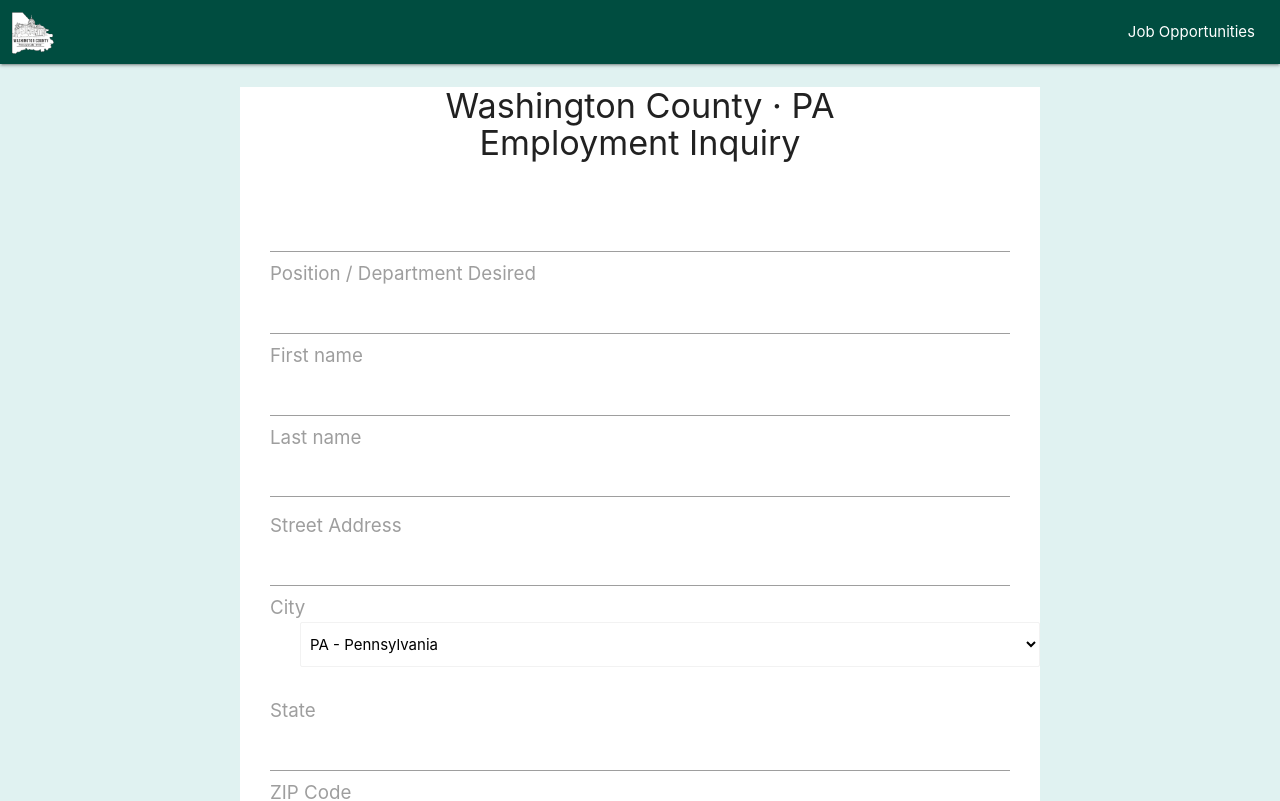
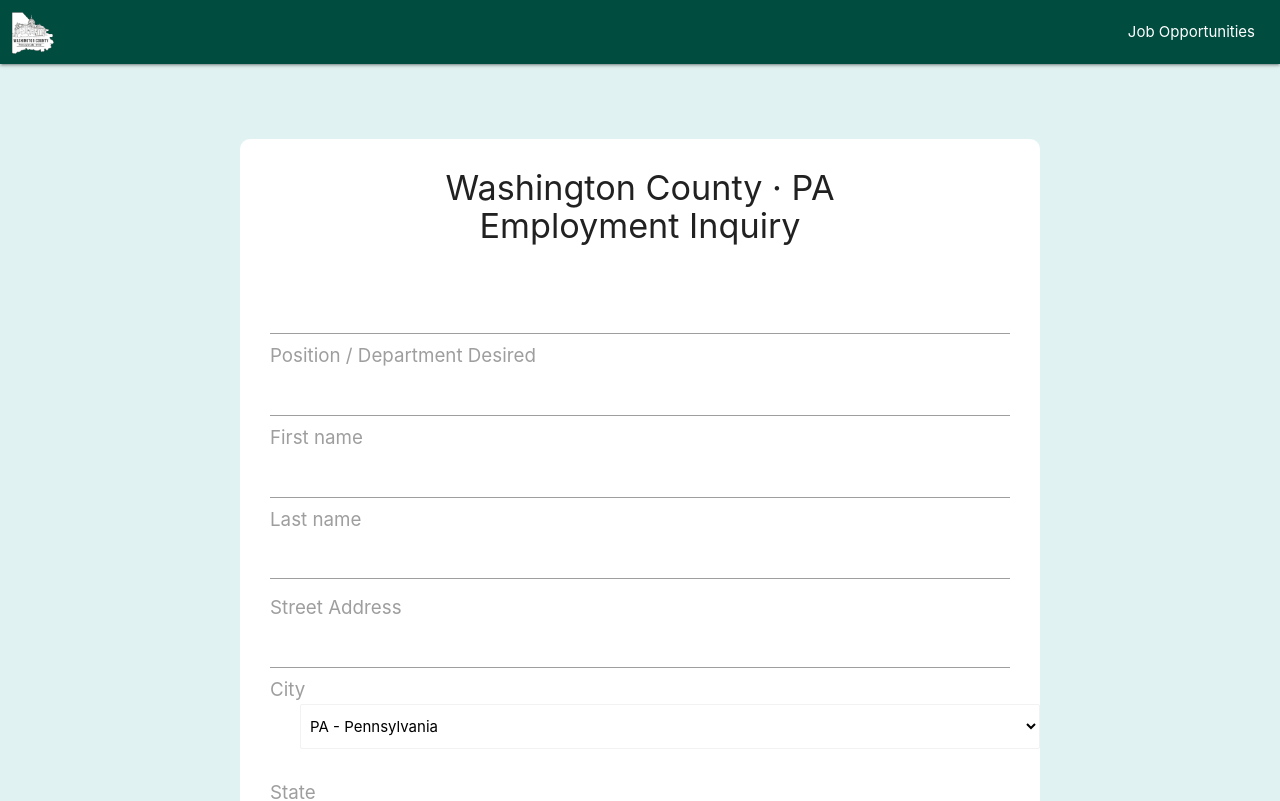
Before and after one commit to daniel-kennedy/employment-app, a Next.js app: page / in a window 1280 px wide. Shown: the top 801 px of the page. Built offline with nearby package versions, Linux system fonts and the light colour scheme.

Commit message:
1 file modified

```diff
--- a/styles/globals.css
+++ b/styles/globals.css
@@ -9,14 +9,19 @@ body {
   background: #e0f2f1;
 }
 
+h4 {
+  padding-top: 2rem;
+}
+
 * {
   box-sizing: border-box;
 }
 
 main {
-  margin: 0 auto;
+  margin: 5rem auto;
   max-width: 800px;
   background: #fff;
+  border-radius: 10px;
 }
 
 @media only screen and (max-width: 799px) {
```
